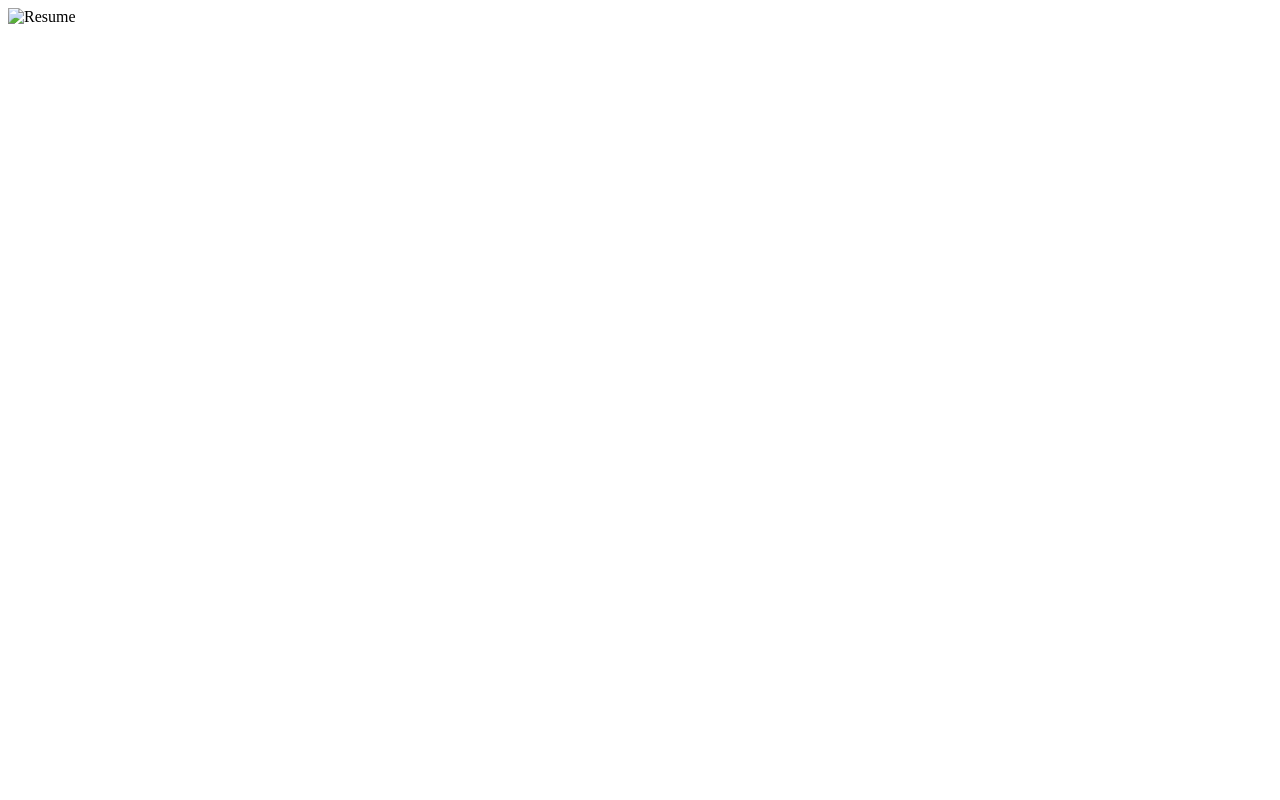
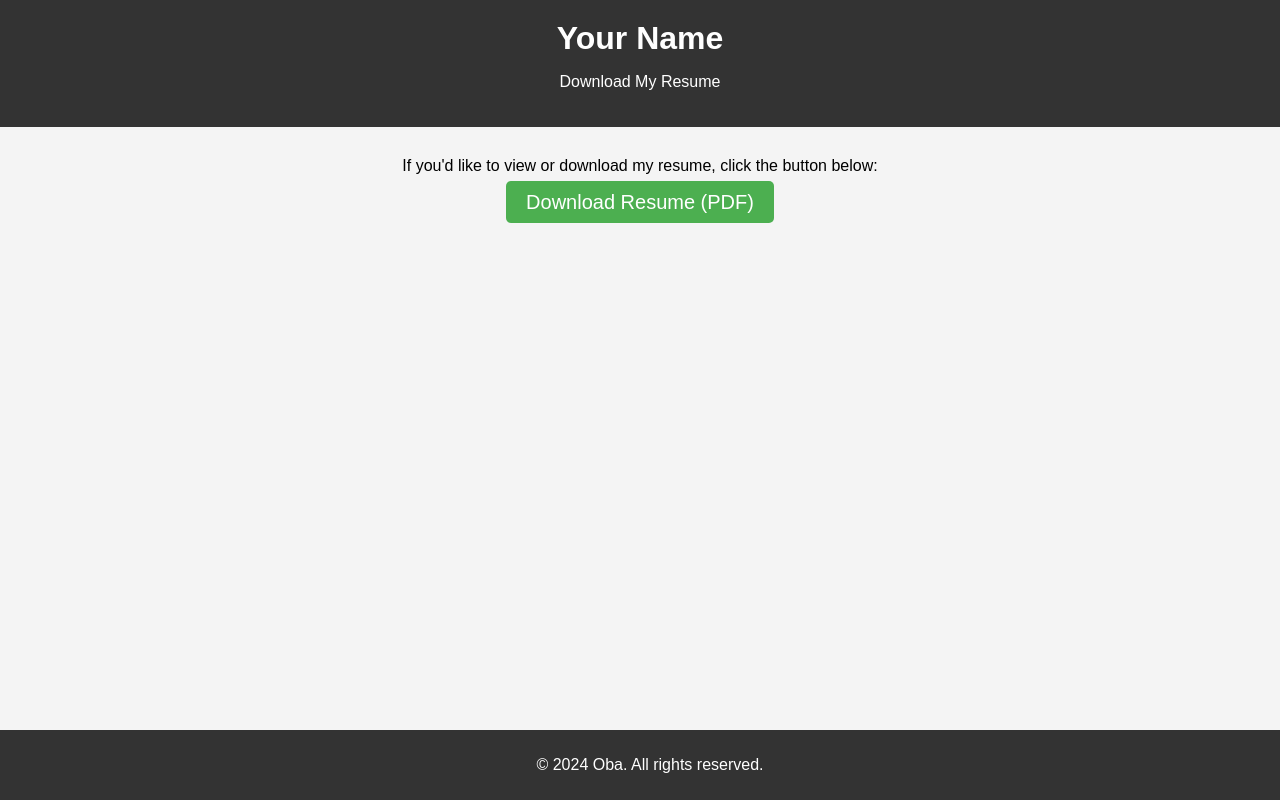
Before and after one commit to obavsn/Oba-resume.github.io, a plain HTML site: page index.html in a window 1280 px wide. Drawn offline with Linux system fonts and the light colour scheme.

Commit message:
Update index.html

```diff
--- a/index.html
+++ b/index.html
@@ -3,9 +3,63 @@
 <head>
     <meta charset="UTF-8">
     <meta name="viewport" content="width=device-width, initial-scale=1.0">
-    <title>Obas Resume</title>
+    <title>Oba - Resume</title>
+    <style>
+        body {
+            font-family: Arial, sans-serif;
+            text-align: center;
+            margin: 0;
+            padding: 0;
+            background-color: #f4f4f4;
+        }
+        header {
+            background-color: #333;
+            color: white;
+            padding: 20px;
+        }
+        header h1 {
+            margin: 0;
+        }
+        .content {
+            margin: 30px;
+        }
+        .resume-link {
+            font-size: 20px;
+            color: #333;
+            text-decoration: none;
+            padding: 10px 20px;
+            background-color: #4CAF50;
+            color: white;
+            border-radius: 5px;
+            transition: background-color 0.3s;
+        }
+        .resume-link:hover {
+            background-color: #45a049;
+        }
+        footer {
+            background-color: #333;
+            color: white;
+            padding: 10px;
+            position: fixed;
+            width: 100%;
+            bottom: 0;
+            text-align: center;
+        }
+    </style>
 </head>
 <body>
-    <img src="images/Oba Resume [Legacy].pdf" alt="Resume">
+    <header>
+        <h1>Your Name</h1>
+        <p>Download My Resume</p>
+    </header>
+
+    <div class="content">
+        <p>If you'd like to view or download my resume, click the button below:</p>
+        <a href="Oba Resume [Legacy].pdf" class="resume-link" target="_blank">Download Resume (PDF)</a>
+    </div>
+
+    <footer>
+        <p>&copy; 2024 Oba. All rights reserved.</p>
+    </footer>
 </body>
 </html>
```
